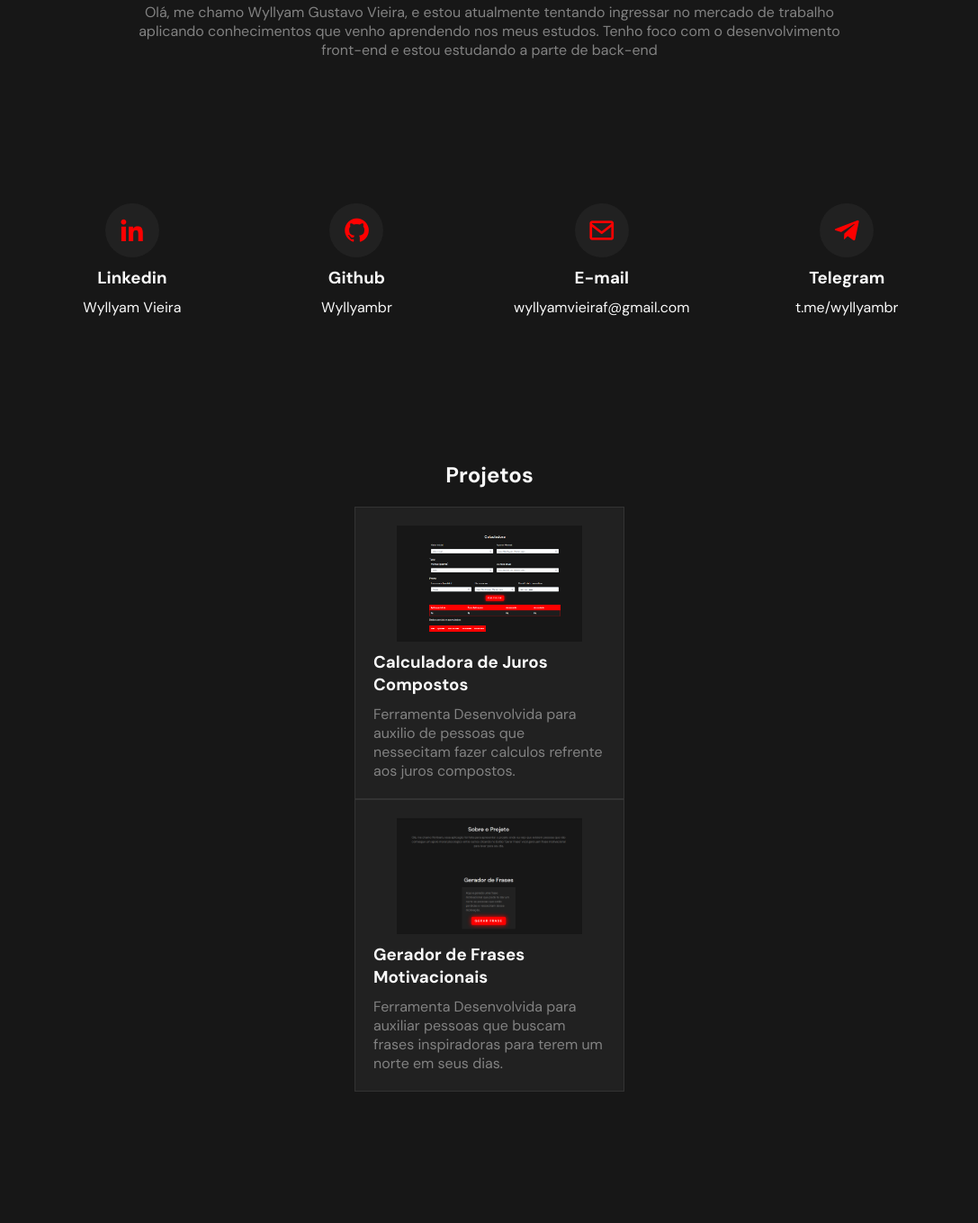
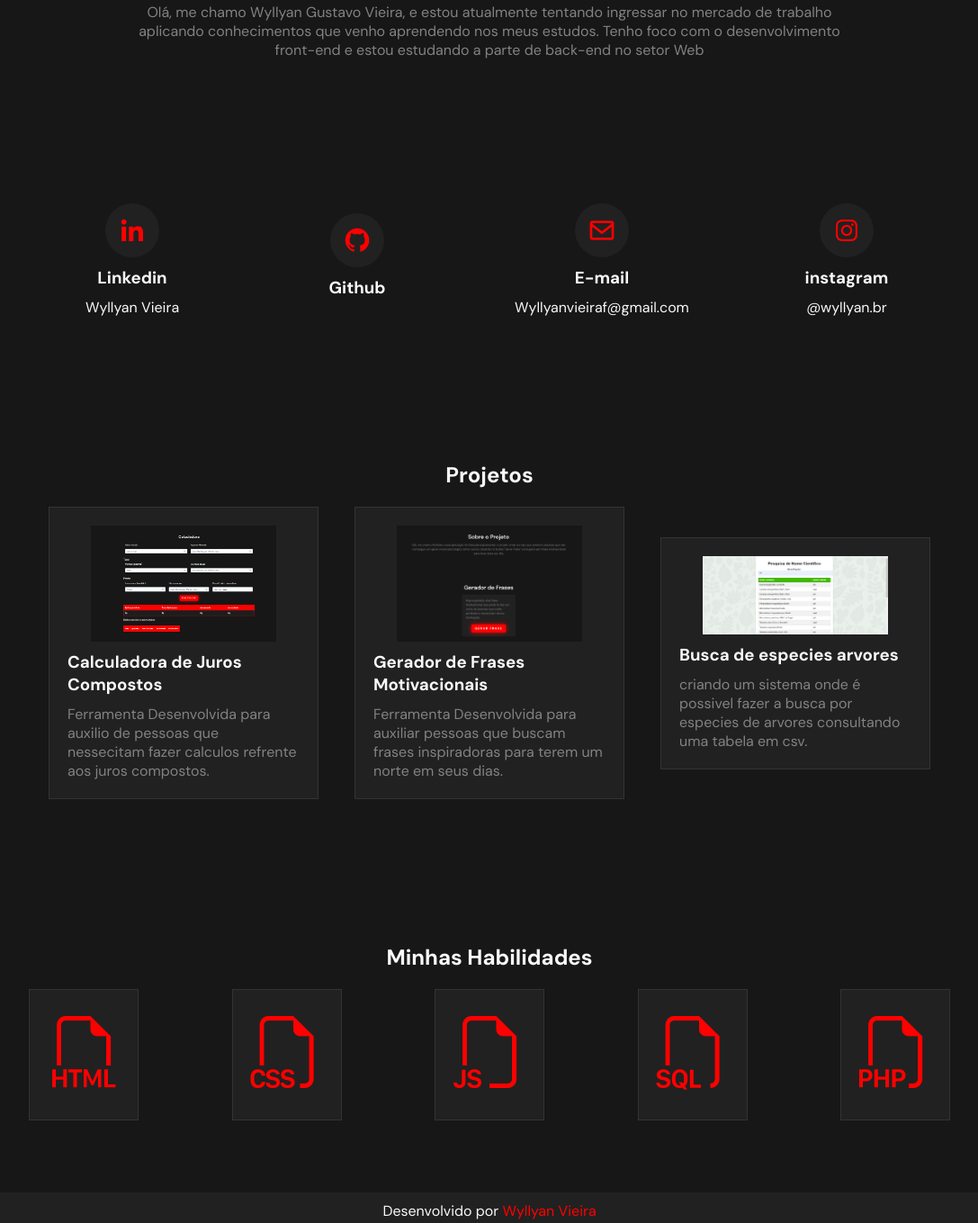
Before and after one commit to wyllyanvieira/site, a plain HTML site: page index.html in a window 1280 px wide. Shown: the part 605-1964 px from the top of the page at 90% size, without its empty margins (96-1183 px from the left). Drawn offline with nearby package versions, Linux system fonts and the light colour scheme.

Commit message:
ajustado projetos e identidade visual

```diff
--- a/assets/authcodes.json
+++ /dev/null
@@ -1,6 +0,0 @@
-
-{
-  "CODIGO1": true,
-  "CODIGO2": true,
-  "CODIGO3": true
-}
--- a/css/main.css
+++ b/css/main.css
@@ -313,7 +313,7 @@ section.projetos .cards-container {
   display: -webkit-box;
   display: -ms-flexbox;
   display: flex;
-  -webkit-box-orient: horizontal;
+  -webkit-box-orient: vertical;
   -webkit-box-direction: normal;
       -ms-flex-direction: row;
           flex-direction: row;
--- a/index.html
+++ b/index.html
@@ -5,15 +5,15 @@
    <meta http-equiv="X-UA-Compatible" content="IE=edge">
    <meta name="viewport" content="width=device-width, initial-scale=1.0">
    <link href='https://unpkg.com/boxicons@2.0.9/css/boxicons.min.css' rel='stylesheet'>
-   <link rel="shortcut icon" href="./assets/wyllyam-ico.ico" type="image/x-icon">
+   <link rel="shortcut icon" href="./assets/Wyllyan-ico.ico" type="image/x-icon">
    <link rel="stylesheet" href="./css/main.css">
    <script src="./main.js" defer></script>
-   <title>Portfólio - Wyllyam Vieira</title>
+   <title>Portfólio - Wyllyan Vieira</title>
 </head>
 <body>
    <header>
       <div class="container">
-         <a href="./index.html"><img src="./assets/imgs/logo-wyllyam.png" alt="brand"></a>
+         <a href="./index.html"><img src="./assets/imgs/logo-Wyllyan.png" alt="brand"></a>
          <nav>
             <i id="menu" class='bx bx-menu'></i>
             <ul id="nav-links">
@@ -28,13 +28,13 @@
       <section class="intro">
          <div class="container">
             <div class="group1">
-               <h1>Olá, eu sou Wyllyam e sejam bem vindos a minha casa na internet 🏡</h1>
+               <h1>Olá, eu sou Wyllyan e sejam bem vindos a minha casa na internet 🏡</h1>
                <div class="type-animation">
                   <p id="typed"></p>
                </div>
-               <div id="typed-strings"><p>Desenvolvedor Front-End Junior. 🚀</p></div>
+               <div id="typed-strings"><p>Desenvolvedor WEB Junior. 🚀</p></div>
                <div class="intro-btns">
-                  <a href="" target="_blank" class="cv" download="Wyllyam_Vieira_Curriculo"><button class="cv-btn">Baixar Curriculo</button></a>
+                  <a href="" target="_blank" class="cv" download="Wyllyan_Vieira_Curriculo"><button class="cv-btn">Baixar Curriculo</button></a>
                   <a href="#sobre"><button class="contact-btn">Entar em contato</button></a>
                </div>
             </div>
@@ -43,38 +43,38 @@
       <section class="about" id="sobre">
          <div class="container">
             <h2>Sobre mim</h2>
-            <p>Olá, me chamo Wyllyam Gustavo Vieira, e estou atualmente tentando ingressar no mercado de trabalho aplicando conhecimentos que venho aprendendo nos meus estudos. Tenho foco com o desenvolvimento front-end e estou estudando a parte de back-end </p>
+            <p>Olá, me chamo Wyllyan Gustavo Vieira, e estou atualmente tentando ingressar no mercado de trabalho aplicando conhecimentos que venho aprendendo nos meus estudos. Tenho foco com o desenvolvimento front-end e estou estudando a parte de back-end no setor Web </p>
          </div>
       </section>
       <section class="social" id="social">
          <div class="container">
-            <a href="https://www.linkedin.com/in/wyllyamvieira/" target="_blank" class="social-col">
+            <a href="https://www.linkedin.com/in/wyllyan-vieira/" target="_blank" class="social-col">
                <div class="icon-img">
                   <i class='bx bxl-linkedin'></i>
                </div>
                <h3>Linkedin</h3>
-               <p>Wyllyam Vieira</p>
+               <p>Wyllyan Vieira</p>
             </a>
-            <a href="https://github.com/wyllyamvieira" target="_blank" class="social-col">
+            <a href="https://github.com/wyllyanvieira" target="_blank" class="social-col">
                <div class="icon-img">
                   <i class='bx bxl-github'></i>
                </div>
                <h3>Github</h3>
-               <p>Wyllyambr</p>
+               <pwyllyanvieira</p>
             </a>
             <a href="#" class="social-col">
                <div class="icon-img">
                   <i class='bx bx-envelope'></i>
                </div>
                <h3>E-mail</h3>
-               <p>wyllyamvieiraf@gmail.com</p>
+               <p>Wyllyanvieiraf@gmail.com</p>
             </a>
-            <a href="https://t.me/wyllyamvieira" target="_blank" class="social-col">
+            <a href="https://instagram/wyllyan.br" target="_blank" class="social-col">
                <div class="icon-img">
-                  <i class='bx bxl-telegram'></i>
+                  <i class='bx bxl-instagram'></i>
                </div>
-               <h3>Telegram</h3>
-               <p>t.me/wyllyambr</p>
+               <h3>instagram</h3>
+               <p>@wyllyan.br</p>
             </a>
          </div>
       </section>
@@ -82,18 +82,22 @@
          <div class="container">
             <h2>Projetos</h2>
             <div class="cards-container">
-               <a href="https://wyllyamvieira.github.io/caljuros/" target="_blank" class="proj-card">
+               <a href="https://Wyllyanvieira.github.io/caljuros/" target="_blank" class="proj-card">
                   <div class="card-img"><img src="./assets/imgs/calculadorajuros.PNG" alt="screenshot"></div>
                   <h3>Calculadora de Juros Compostos</h3>
                   <p>Ferramenta Desenvolvida para auxilio de pessoas que nessecitam fazer calculos refrente aos juros compostos.</p>
                </a>
-            </div>
-            <div class="cards-container">
-               <a href="https://wyllyamvieira.github.io/gerador-motivacional/" target="_blank" class="proj-card">
+               <a href="https://wyllyanvieira.github.io/gerador-motivacional/" target="_blank" class="proj-card">
                   <div class="card-img"><img src="./assets/imgs/motivacional.png" alt="screenshot"></div>
                   <h3>Gerador de Frases Motivacionais</h3>
                   <p>Ferramenta Desenvolvida para auxiliar pessoas que buscam frases inspiradoras para terem um norte em seus dias.</p>
                </a>
+               <a href="https://github.com/wyllyanvieira/BuscarNomeCientifico" target="_blank" class="proj-card">
+                  <div class="card-img"><img src="./assets/imgs/buscaespecie.png" alt="screenshot"></div>
+                  <h3>Busca de especies arvores</h3>
+                  <p>criando um sistema onde é possivel fazer a busca por especies de arvores consultando uma tabela em csv.</p>
+               </a>
+
             </div>
 
          </div>
@@ -114,12 +118,15 @@
                <div class="skill-card">
                   <i class='bi bi-filetype-sql'></i>
                </div>
+               <div class="skill-card">
+                  <i class='bi bi-filetype-php'></i>
+               </div>
             </div>
          </div>
       </section>
    </main>
    <footer>
-      <p>Desenvolvido por <span>Wyllyam Vieira</span></p>
+      <p>Desenvolvido por <span>Wyllyan Vieira</span></p>
    </footer>
    <link rel="stylesheet" href="https://cdn.jsdelivr.net/npm/bootstrap-icons@1.9.1/font/bootstrap-icons.css">
    <script src="https://cdn.jsdelivr.net/npm/typed.js@2.0.12"></script>
```
Also changed, not shown: assets/imgs/buscaespecie.png (added), assets/imgs/logo-wyllyam.png (deleted), assets/imgs/logo-wyllyan.png (added), assets/wyllyan-ico.ico (renamed from assets/wyllyam-ico.ico), 2 other files.
